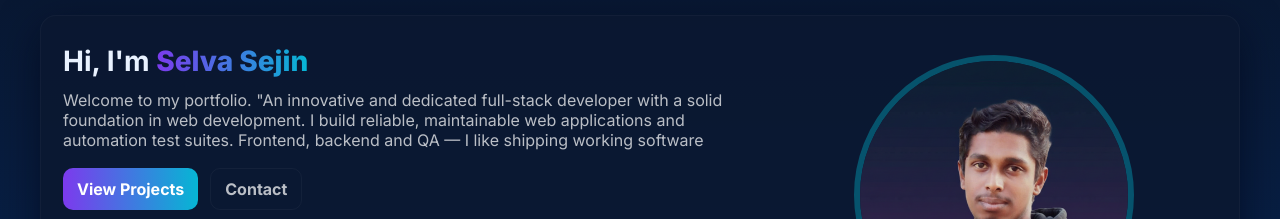
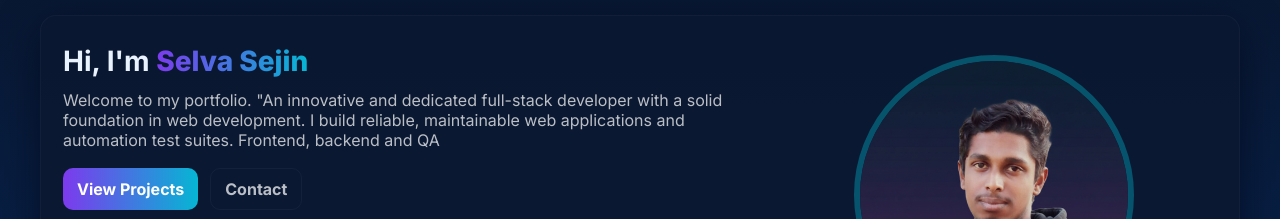
Before and after one commit to selvasejin/personal-portfolio, a plain HTML site: page index.html in a window 1280 px wide. Shown: the part 111-330 px from the top of the page. Drawn offline with nearby package versions, Linux system fonts and the light colour scheme.

Commit message:
Update index.html

```diff
--- a/index.html
+++ b/index.html
@@ -41,7 +41,7 @@
             <div class="home-inner">
                 <div class="home-left">
                     <h1>Hi, I'm <span>Selva Sejin</span></h1>
-                    <p class="detail">Welcome to my portfolio. "An innovative and dedicated full-stack developer with a solid foundation in web development. I build reliable, maintainable web applications and automation test suites. Frontend, backend and QA — I like shipping working software</p>
+                    <p class="detail">Welcome to my portfolio. "An innovative and dedicated full-stack developer with a solid foundation in web development. I build reliable, maintainable web applications and automation test suites. Frontend, backend and QA</p>
 
                     <div class="access">
                         <a class="button first" href="#projects">View Projects</a>
@@ -237,4 +237,5 @@
         }, 900)
     }
 </script>
+
 </html>
```
